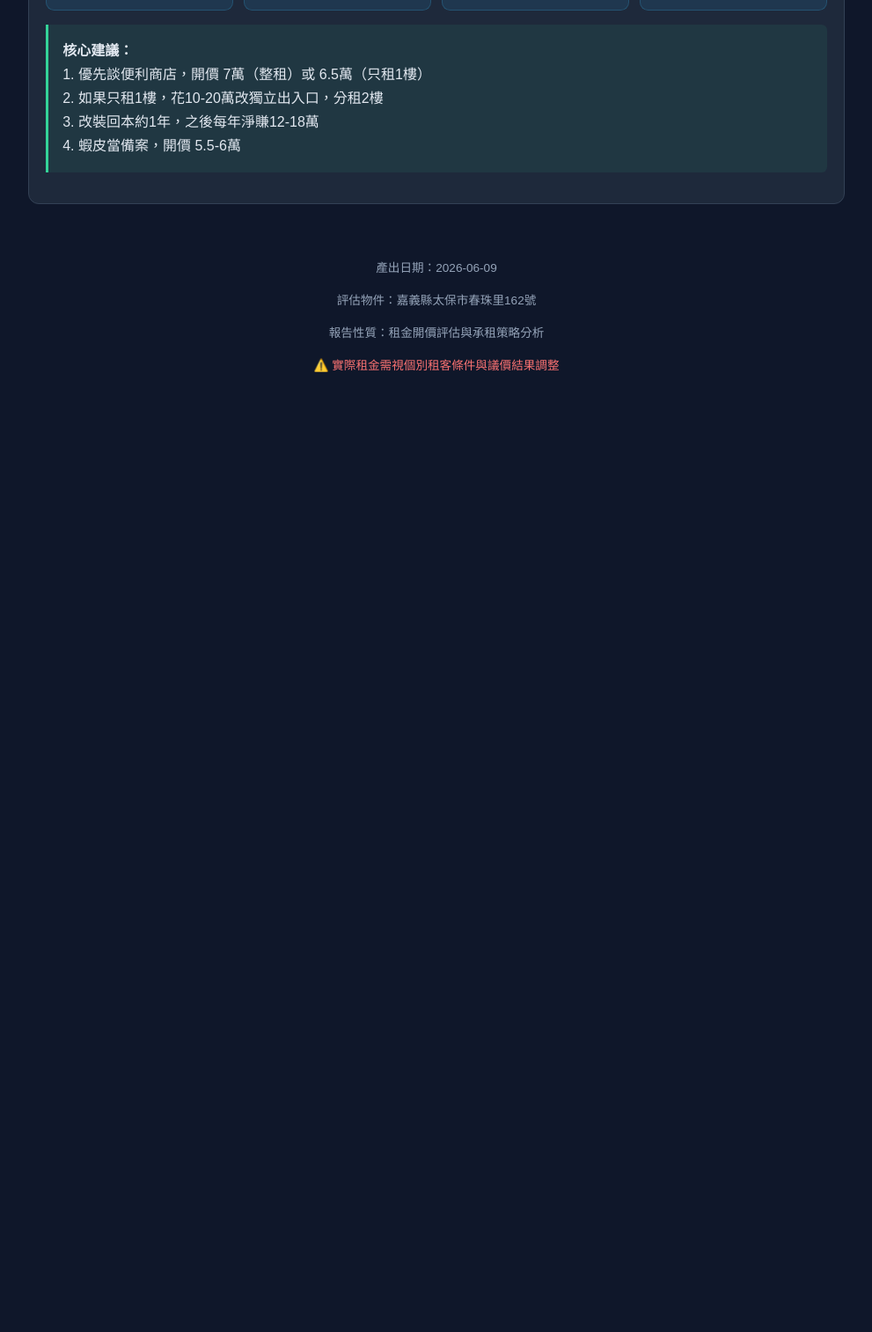
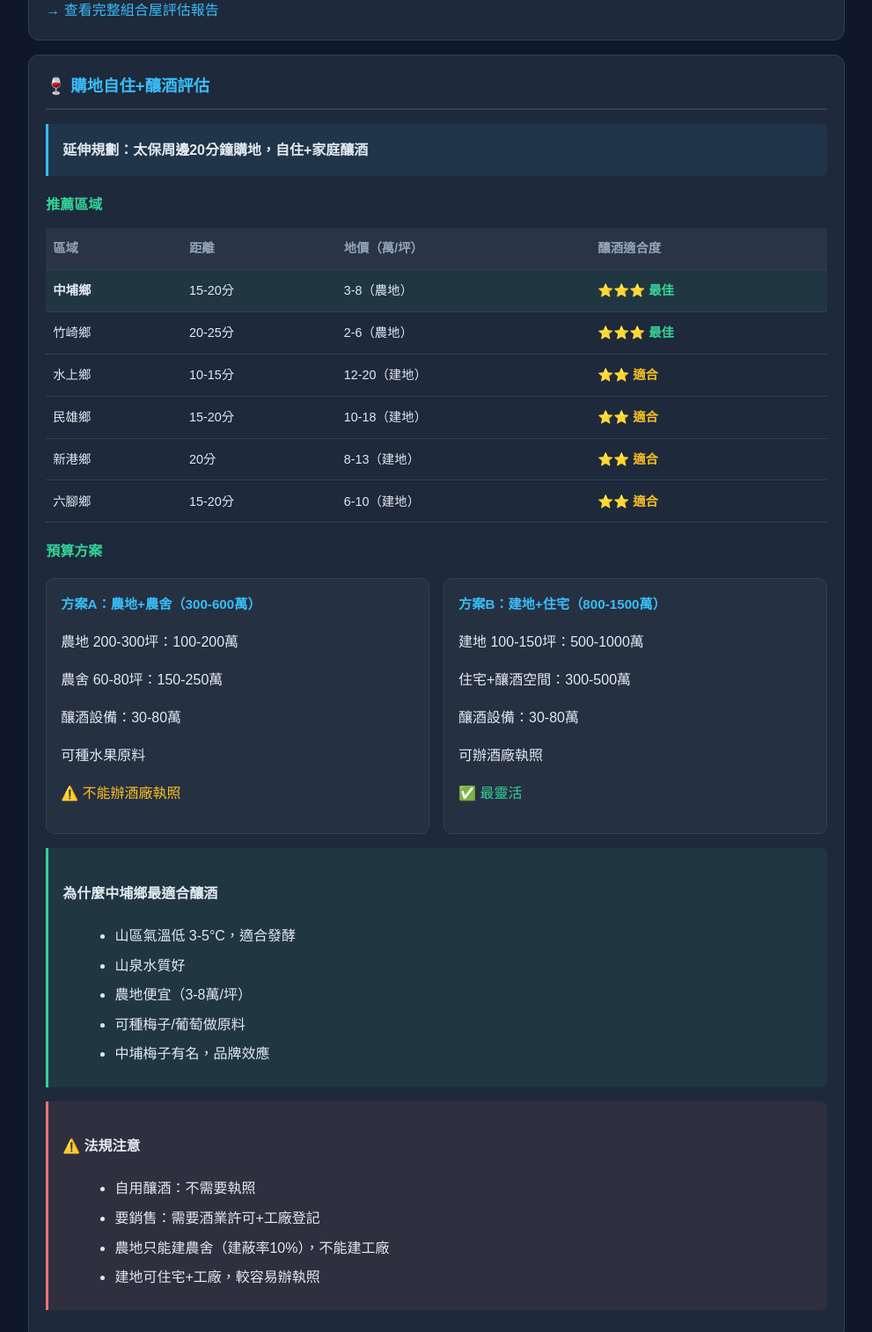
Before and after one commit to lin0603/taibao-houses, a plain HTML site: page taibao-store-report.html in a window 1280 px wide. Shown: the part 6252-7766 px from the top of the page at 88% size, without its empty margins (144-1135 px from the left). Before the commit the page ends 6740 px from the top, so only its background shows below. Drawn offline with Linux system fonts and the light colour scheme.

Commit message:
feat: update reports with combined evaluation and land purchase analysis
- Update taibao-store-report.html with modular home and land+brewery sections
- Update index.html with navigation and notice about new sections
- Add land purchase for self-use and family brewing evaluation
- Include area recommendations, budget plans, and legal notes

```diff
--- a/taibao-store-report.html
+++ b/taibao-store-report.html
@@ -291,6 +291,92 @@
       </table>
     </div>
 
+    <!-- 組合屋搭配方案 -->
+    <div class="card">
+      <h2>🏠 組合屋(廠商A)搭配方案</h2>
+      <div class="info-box">
+        <strong>補充方案：原有建物 + 安駐移動屋 = 複合收益</strong>
+      </div>
+      <table>
+        <tr><th>設施</th><th>面積</th><th>用途</th><th>月租/營收</th></tr>
+        <tr><td>1樓</td><td>40坪</td><td>便利商店</td><td>6.5 萬</td></tr>
+        <tr><td>2樓</td><td>20坪</td><td>辦公/工作室</td><td>1.5 萬</td></tr>
+        <tr><td>組合屋A</td><td>15坪</td><td>民宿</td><td>5.5 萬</td></tr>
+        <tr><td>組合屋B</td><td>15坪</td><td>民宿</td><td>5.5 萬</td></tr>
+        <tr><td>組合屋C</td><td>15坪</td><td>民宿</td><td>5.5 萬</td></tr>
+        <tr><td>停車場</td><td>10台</td><td>共用</td><td>—</td></tr>
+        <tr class="highlight-row"><td><strong>合計</strong></td><td>—</td><td>—</td><td><strong>24.5 萬/月</strong></td></tr>
+      </table>
+      <div class="info-box">
+        <strong>總投資：</strong>3台組合屋約 600-900 萬 + 基礎水電 100-150 萬 = 700-1,050 萬<br>
+        <strong>年總收益：</strong>294 萬，回本約 3-4 年
+      </div>
+      <div class="warning-box">
+        <strong>⚠️ 關鍵前提：</strong>必須確認建照可行（產品聲稱可申請建照/使照/權狀）、土地合法、民宿法規允許。
+      </div>
+      <a href="./modular-home-report.html" style="color: var(--accent); text-decoration: none;">→ 查看完整組合屋評估報告</a>
+    </div>
+
+    <!-- 購地釀酒評估 -->
+    <div class="card">
+      <h2>🍷 購地自住+釀酒評估</h2>
+      <div class="info-box">
+        <strong>延伸規劃：太保周邊20分鐘購地，自住+家庭釀酒</strong>
+      </div>
+
+      <h3>推薦區域</h3>
+      <table>
+        <tr><th>區域</th><th>距離</th><th>地價（萬/坪）</th><th>釀酒適合度</th></tr>
+        <tr class="highlight-row"><td><strong>中埔鄉</strong></td><td>15-20分</td><td>3-8（農地）</td><td class="grade-a">⭐⭐⭐ 最佳</td></tr>
+        <tr><td>竹崎鄉</td><td>20-25分</td><td>2-6（農地）</td><td class="grade-a">⭐⭐⭐ 最佳</td></tr>
+        <tr><td>水上鄉</td><td>10-15分</td><td>12-20（建地）</td><td class="grade-b">⭐⭐ 適合</td></tr>
+        <tr><td>民雄鄉</td><td>15-20分</td><td>10-18（建地）</td><td class="grade-b">⭐⭐ 適合</td></tr>
+        <tr><td>新港鄉</td><td>20分</td><td>8-13（建地）</td><td class="grade-b">⭐⭐ 適合</td></tr>
+        <tr><td>六腳鄉</td><td>15-20分</td><td>6-10（建地）</td><td class="grade-b">⭐⭐ 適合</td></tr>
+      </table>
+
+      <h3>預算方案</h3>
+      <div class="cost-grid">
+        <div class="cost-card">
+          <h4>方案A：農地+農舍（300-600萬）</h4>
+          <p>農地 200-300坪：100-200萬</p>
+          <p>農舍 60-80坪：150-250萬</p>
+          <p>釀酒設備：30-80萬</p>
+          <p>可種水果原料</p>
+          <p style="color:var(--grade-b)">⚠️ 不能辦酒廠執照</p>
+        </div>
+        <div class="cost-card">
+          <h4>方案B：建地+住宅（800-1500萬）</h4>
+          <p>建地 100-150坪：500-1000萬</p>
+          <p>住宅+釀酒空間：300-500萬</p>
+          <p>釀酒設備：30-80萬</p>
+          <p>可辦酒廠執照</p>
+          <p style="color:var(--grade-a)">✅ 最靈活</p>
+        </div>
+      </div>
+
+      <div class="highlight-box">
+        <h4>為什麼中埔鄉最適合釀酒</h4>
+        <ul>
+          <li>山區氣溫低 3-5°C，適合發酵</li>
+          <li>山泉水質好</li>
+          <li>農地便宜（3-8萬/坪）</li>
+          <li>可種梅子/葡萄做原料</li>
+          <li>中埔梅子有名，品牌效應</li>
+        </ul>
+      </div>
+
+      <div class="warning-box">
+        <h4>⚠️ 法規注意</h4>
+        <ul>
+          <li>自用釀酒：不需要執照</li>
+          <li>要銷售：需要酒業許可+工廠登記</li>
+          <li>農地只能建農舍（建蔽率10%），不能建工廠</li>
+          <li>建地可住宅+工廠，較容易辦執照</li>
+        </ul>
+      </div>
+    </div>
+
     <!-- 行動建議 -->
     <div class="card">
       <h2>✅ 行動建議</h2>
```
Also changed, not shown: index.html (+1 -0 lines).
